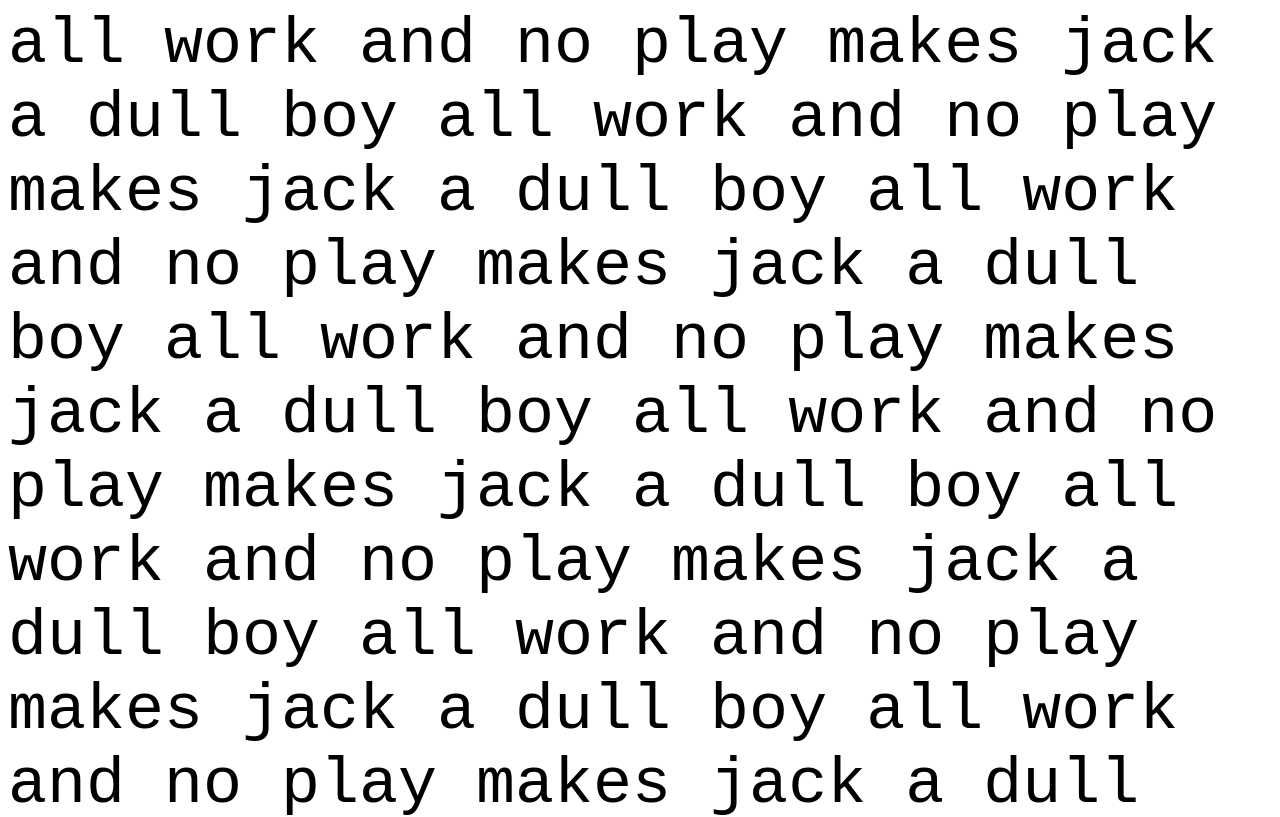
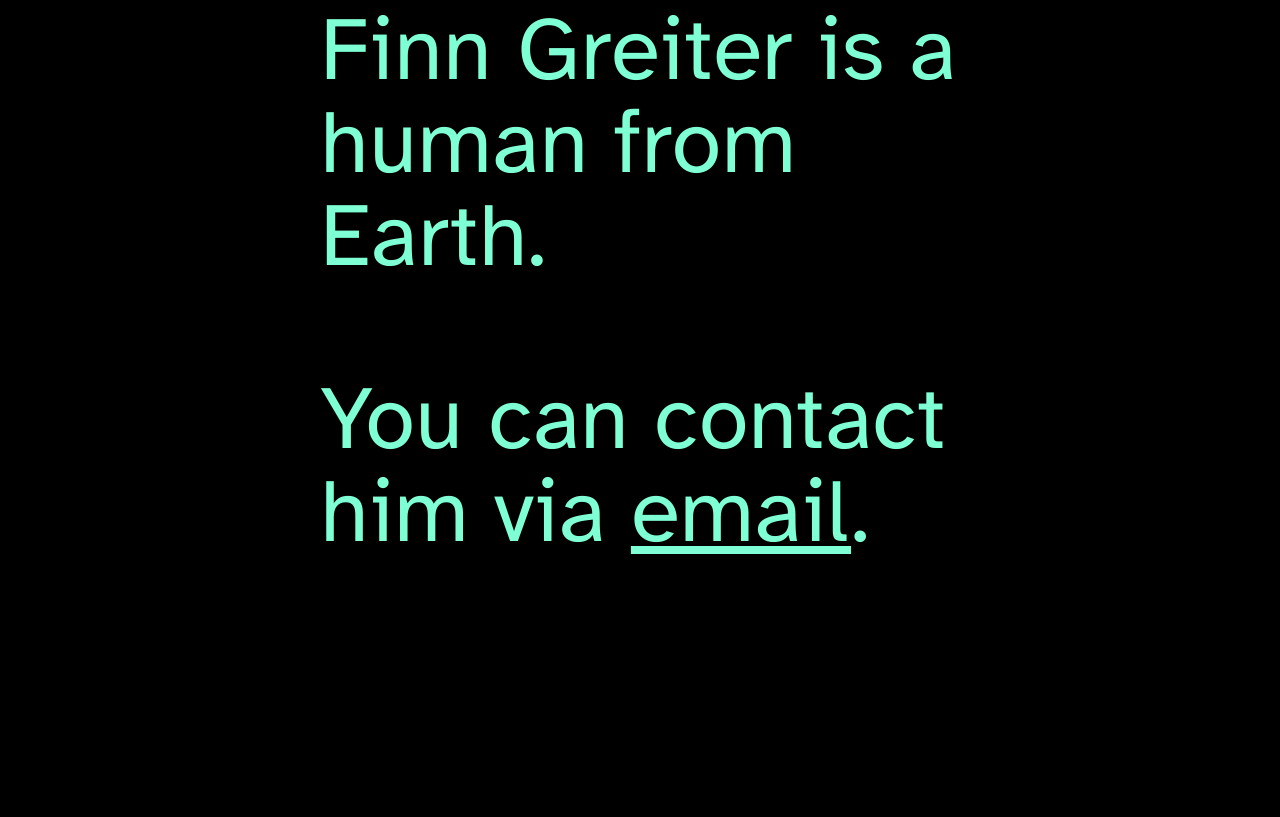
Before and after one commit to isfutura/finn.limo, a plain HTML site: page index.html in a window 1280 px wide. Shown: the top 817 px of the page. Drawn offline with Linux system fonts and the light colour scheme.

Commit message:
big things happening over here

```diff
--- a/index.html
+++ b/index.html
@@ -10,32 +10,12 @@
 
   <title>:)</title>
 </head>
-<body><div id="field">
-  </div>
-  <script>
-    let field = document.querySelector("#field");
-
-    const sent = "all work and no play makes jack a dull boy";
-    const words = sent.split(" ");
-
-    function append(text) {
-      field.textContent += text;
-    }
-
-    let counter = 0;
-    let limit = 0;
-
-    setInterval(() => {
-      if (limit !== 130) {
-        append(words[counter] + " ");
-
-        if (counter === 9) {
-          counter = 0;
-        } else counter++;
-
-        limit++
-      }
-    }, 50);
-  </script>
+<body>
+  <p>
+    Finn Greiter is a human from Earth.
+  </p>
+  <p>
+    You can contact him via <a href="mailto:finn@finn.limo">email</a>.
+  </p>
 </body>
 </html>
--- a/util/mono.css
+++ b/util/mono.css
@@ -1,4 +1,22 @@
+@font-face {
+  font-family: "Atkinson Hyperlegible";
+  src: url("fonts/atkinson/Atkinson-Hyperlegible-Regular-102.woff"), url("fonts/atkinson/Atkinson-Hyperlegible-Bold-102.woff"), url("fonts/atkinson/Atkinson-Hyperlegible-BoldItalic-102.woff"), url("fonts/atkinson/Atkinson-Hyperlegible-Italic-102.woff");
+}
+
 body {
-  font-family: monospace;
-  font-size: 5em;
+  font-family: "Atkinson Hyperlegible";
+  font-size: 7vw;
+  color: aquamarine;
+  background-color: #000;
+
+  margin-left: 25%;
+  margin-right: 25%;
 }
+
+a {
+  color: inherit;
+}
+
+p {
+  margin-top: 0px;
+}
```
Also changed, not shown: util/fonts/atkinson/Atkinson-Hyperlegible-Bold-102.woff (added), util/fonts/atkinson/Atkinson-Hyperlegible-BoldItalic-102.woff (added), util/fonts/atkinson/Atkinson-Hyperlegible-Italic-102.woff (added), util/fonts/atkinson/Atkinson-Hyperlegible-Regular-102.woff (added).
